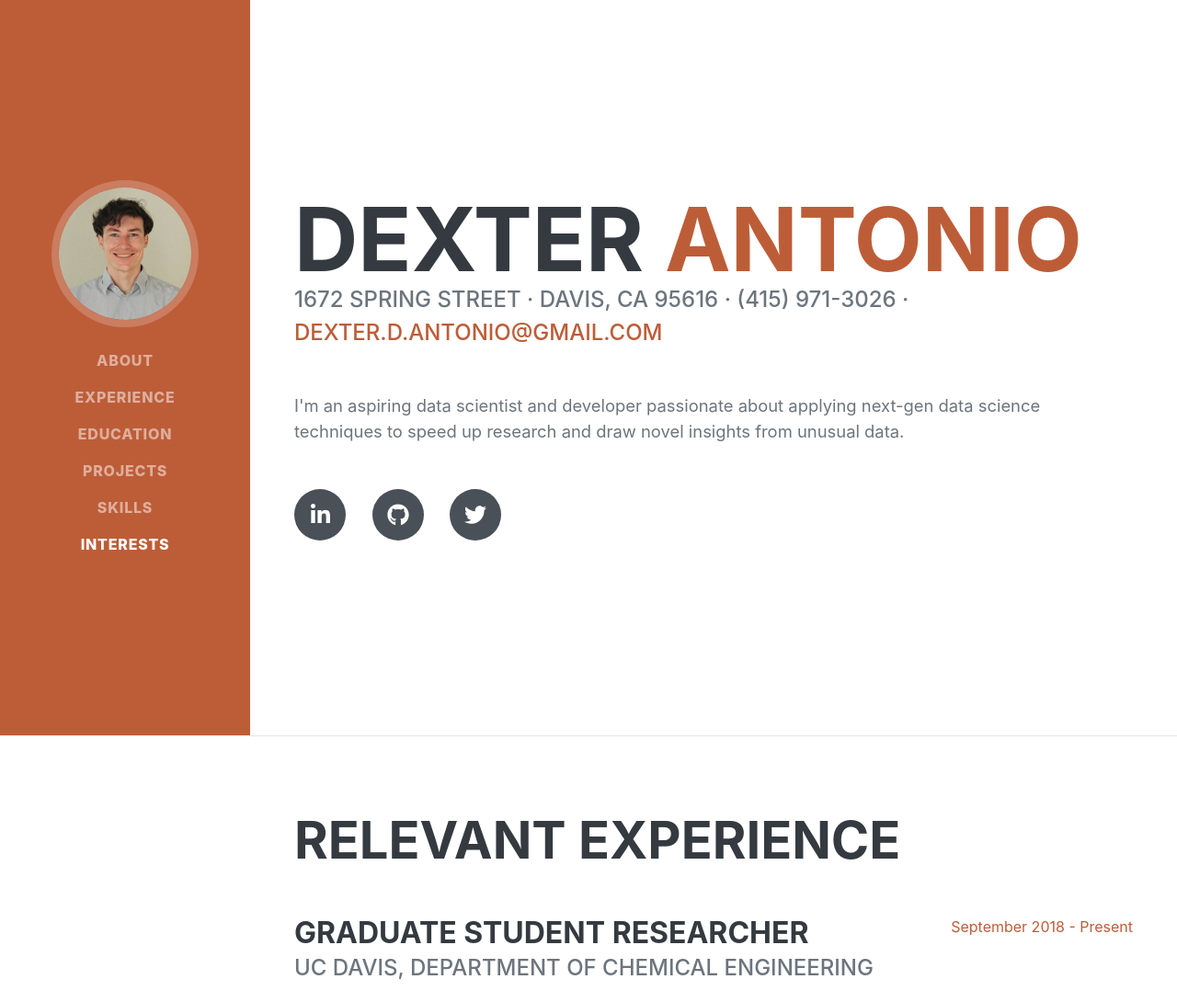
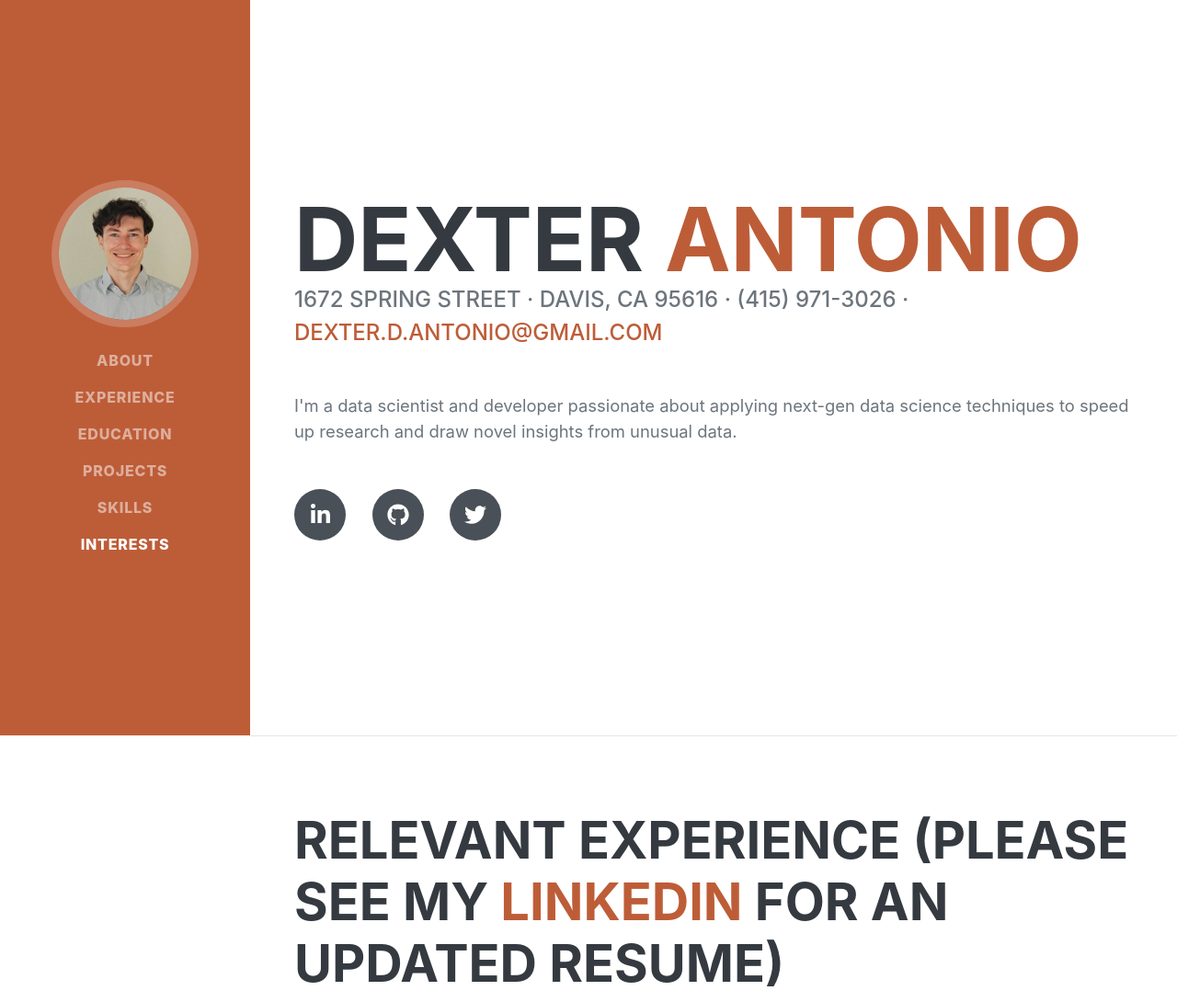
Before and after one commit to DexterAntonio/my-personal-website, a plain HTML site: page index.html in a window 1280 px wide. Shown: the top 1090 px of the page at 92% size. Drawn offline with nearby package versions, Linux system fonts and the light colour scheme; files whose address does not match are found by name; a web font is replaced by a local one.

Commit message:
clarified update status

```diff
--- a/index.html
+++ b/index.html
@@ -49,7 +49,7 @@
                         1672 Spring Street · Davis, CA 95616 · (415) 971-3026 ·
                         <a href="mailto:dexter.d.antonio@gmail.com">dexter.d.antonio@gmail.com</a>
                     </div>
-                    <p class="lead mb-5"> I'm an aspiring data scientist and developer passionate about applying next-gen data science techniques to speed up research and draw novel insights from unusual data. </p>
+                    <p class="lead mb-5"> I'm a data scientist and developer passionate about applying next-gen data science techniques to speed up research and draw novel insights from unusual data. </p>
                     <div class="social-icons">
                         <a class="social-icon" href="https://www.linkedin.com/in/dexter-antonio/"><i class="fab fa-linkedin-in"></i></a>
                         <a class="social-icon" href="https://github.com/dexterantonio"><i class="fab fa-github"></i></a>
@@ -61,7 +61,7 @@
             <!-- Experience-->
             <section class="resume-section" id="experience">
                 <div class="resume-section-content">
-                    <h2 class="mb-5">Relevant Experience</h2>
+                    <h2 class="mb-5">Relevant Experience (Please see my <a href="https://www.linkedin.com/in/dexter-antonio/">LinkedIn</a> for an updated resume)</h2>
                     <div class="d-flex flex-column flex-md-row justify-content-between mb-5">
                         <div class="flex-grow-1">
                             <h3 class="mb-0">Graduate Student Researcher</h3>
@@ -178,7 +178,7 @@
       <div class="panel-body">
       <body><p>Surface Enhanced Raman Spectroscopy (SERS) is an analytical technique used for detecting low-abundance biomolecules in biological fluids. One particularly promising application of this technique is the detection of cancer-cell-originating extracellular vesicles in human blood. The presence of these extracellular vesicles indicates the presence of cancerous cells in the body, thus providing an early warning of cancer. A major barrier to the widespread application of this technique is the challenge associated with distinguishing cellular signals from background signals in the SERS spectra.</p>
 
-      <p>I addressed this problem through careful data engineering and the application of modern machine learning algorithms. First, I built a program that allowed experienced researchers to label spectra as either “good” (i.e., a real signal) or “bad” (i.e., background). After this labeling was complete, I then used a random forest algorithm to automatically classify unlabeled spectra as “good” or “bad”. Finally, I integrated this algorithm with LabVIEW so that the classification was done automatically, allowing for more efficient data collection.</p></body>
+      <p>I addressed this problem through careful data engineering and the application of modern machine learning algorithms. First, I built a program that allowed experienced researchers to label spectra as either “good” (i.e., a real signal) or “bad” (i.e., background). After this labeling was complete, I then used a random forest algorithm to automatically classify unlabeled spectra as “good” or “bad”. Finally, I demonstrated that this algorithm could be integrated with LabVIEW. This integration demonstration set the groundwork so that the classification could be done automatically, allowing for more efficient data collection.</p></body>
   </div>
     </div>
   </div>
```
